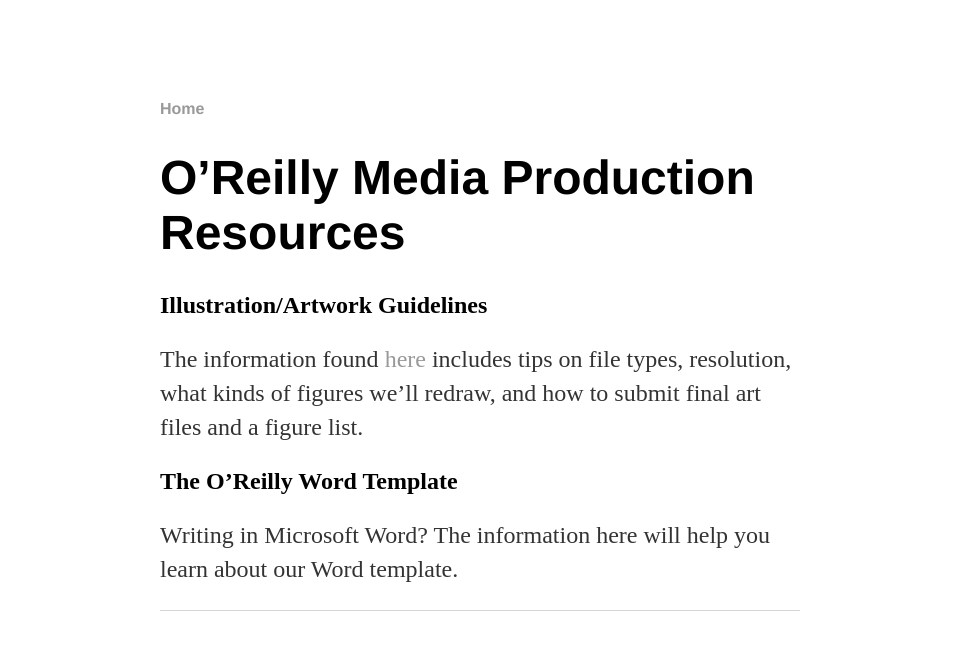
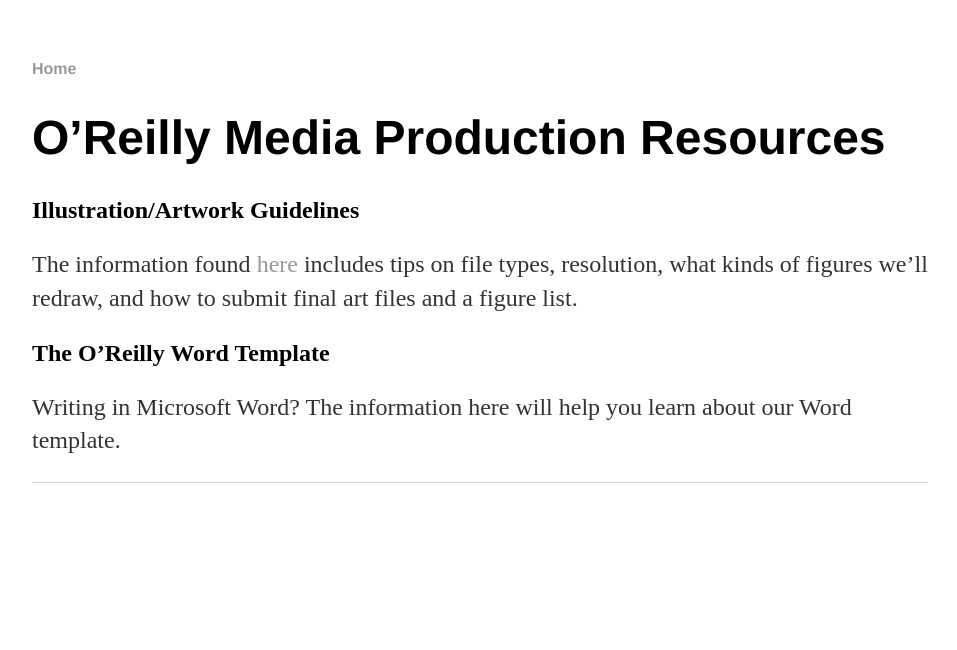
Before and after one commit to oreillymedia/production-resources, a Jekyll site: the page built from index.md, in a window 1280 px wide. Shown: the top 650 px of the page, without its empty margins (160-1117 px from the left). Built offline with Jekyll 4.4.1, drawn with Linux system fonts in a browser that asks for light colours.

Commit message:
Update main.css

```diff
--- a/css/main.css
+++ b/css/main.css
@@ -1,7 +1,7 @@
 
 body {
-    margin: 100px auto;
-    width: 50%;
+    margin: 60px auto;
+    width: 70%;
 }
 nav ul, footer ul {
     font-family:'Helvetica', 'Arial', 'Sans-Serif';
```
